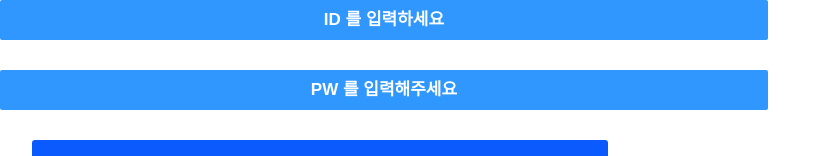
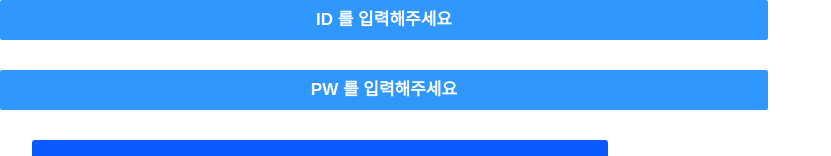
Before and after one commit to yejin32/react-query-project, a React (Create React App) app: page / in a window 1280 px wide. Shown: the top 156 px of the page, without its empty margins (0-831 px from the left). Built offline with nearby package versions, Linux system fonts and the light colour scheme; the HTML template or start-up script is replaced by a standard one.

Commit message:
Design: LoginPage placeholder 수정

```diff
--- a/src/pages/LoginPage.tsx
+++ b/src/pages/LoginPage.tsx
@@ -7,13 +7,13 @@ const SLoginContainer = styled.div`
 `;
 
 const SBtnContainer = styled.div`
-    `;
+`;
 
 const LoginPage: React.FC = () => {
 
     return (
         <SLoginContainer>
-            <InputField id='email' type='email' placeholder='ID 를 입력하세요'/>
+            <InputField id='email' type='email' placeholder='ID 를 입력해주세요'/>
             <InputField id="password" type='password' placeholder='PW 를 입력해주세요'/>
                 <SBtnContainer>
                     <Button id='registerBtn' text='회원가입'/>
```
